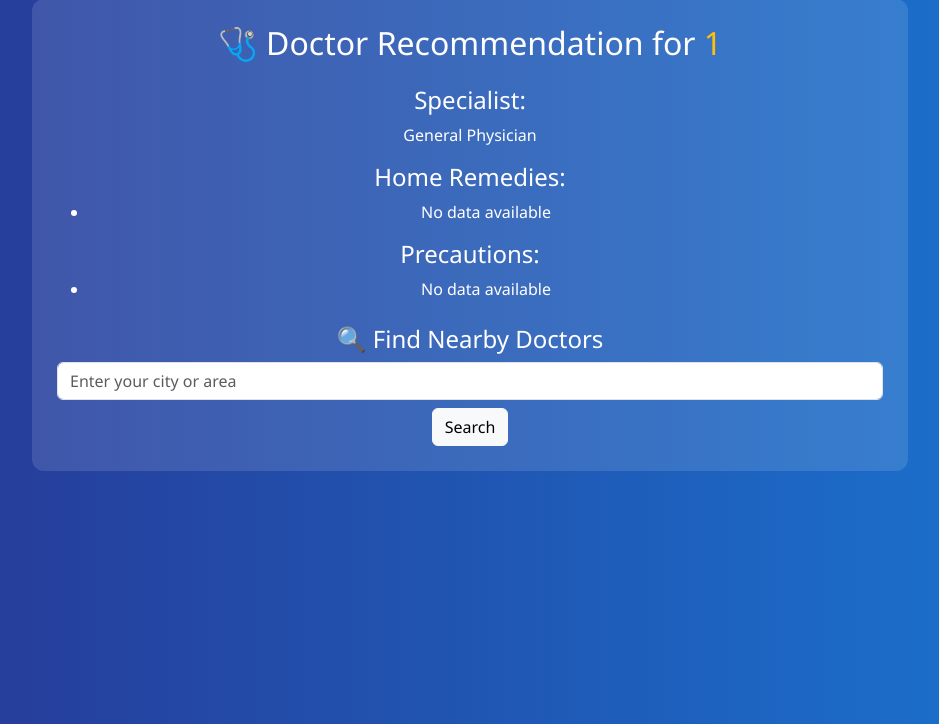
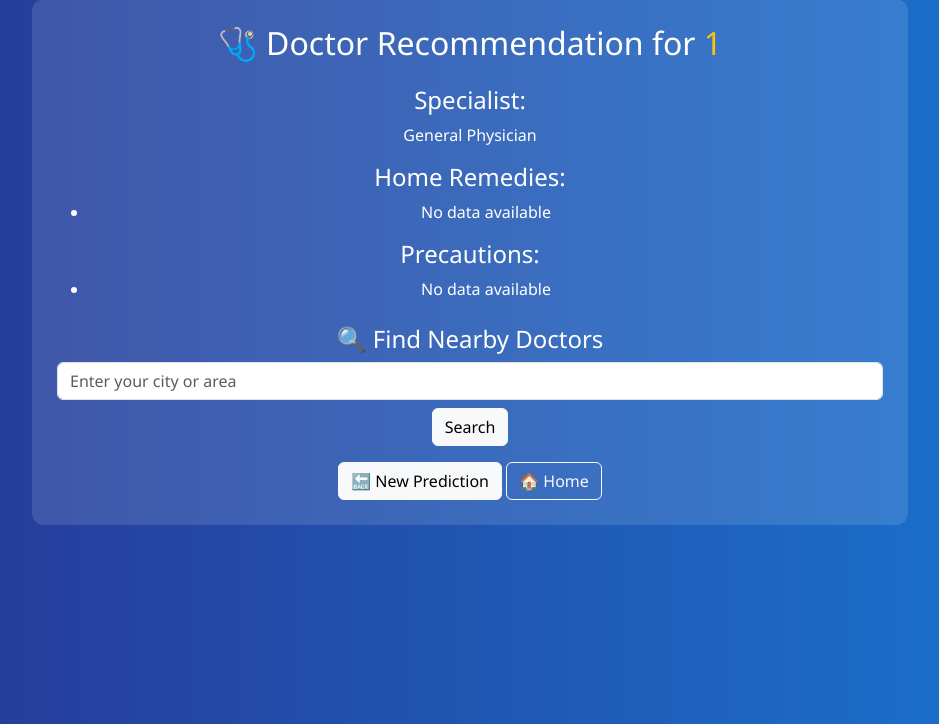
Before and after one commit to Dilip290703/ai-disease-predictor, a Flask app: page /doctor/1 in a window 1280 px wide. Shown: the part 61-785 px from the top of the page, without its empty margins (170-1109 px from the left). Run offline with Flask 3, Linux system fonts and the light colour scheme; parts of the project's set-up code (start-up, migrations or seed data) failed here and were passed over.

Commit message:
Add navigation buttons for new prediction and home in doctor recommendation page

```diff
--- a/templates/doctor.html
+++ b/templates/doctor.html
@@ -53,6 +53,10 @@
        <iframe id="mapFrame" width="100%" height="450" style="border:0;"
         loading="lazy" allowfullscreen referrerpolicy="no-referrer-when-downgrade"></iframe>
       </div>
+      <div>
+        <a href="/predict" class="btn btn-light mt-3">🔙 New Prediction</a>
+      <a href="/" class="btn btn-outline-light mt-3">🏠 Home</a>
+      </div>
   </div>
 
 <script>
```
